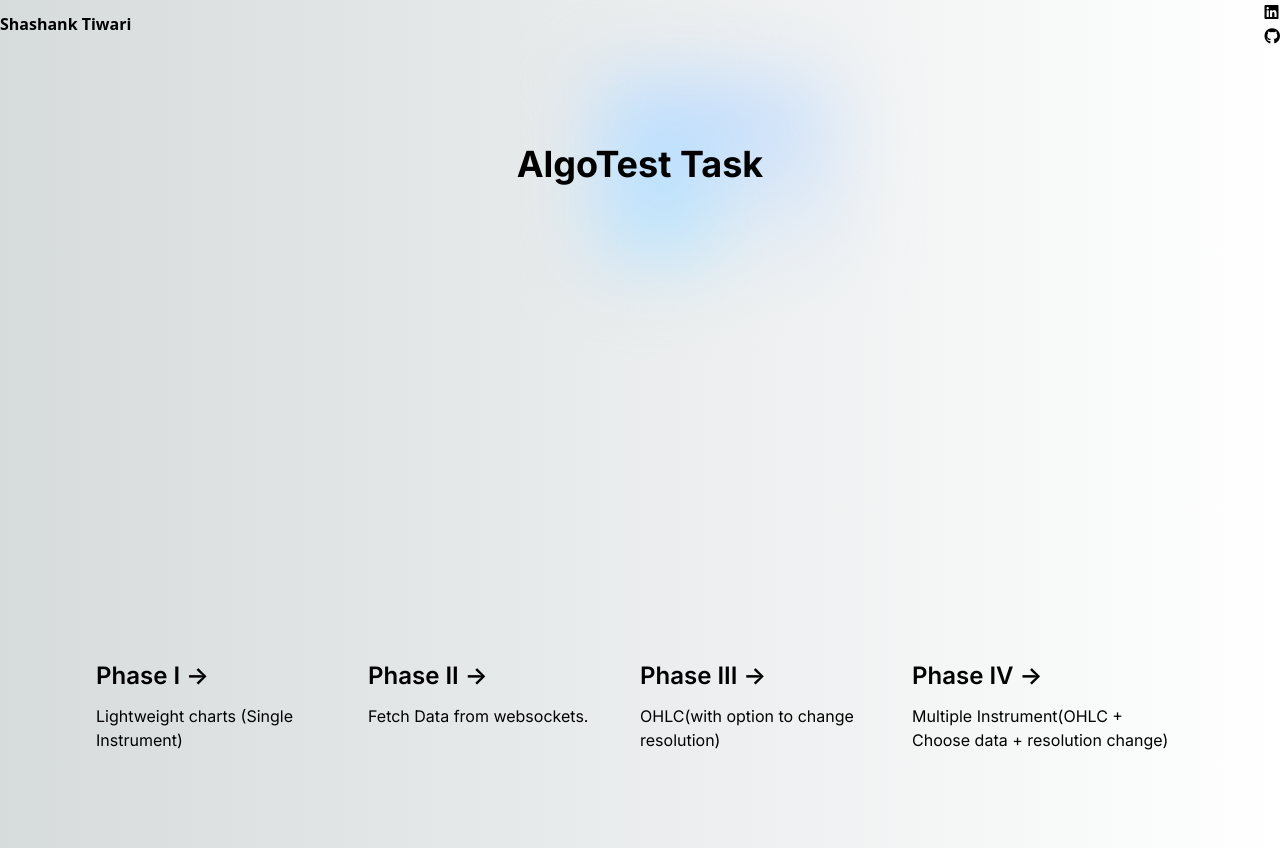
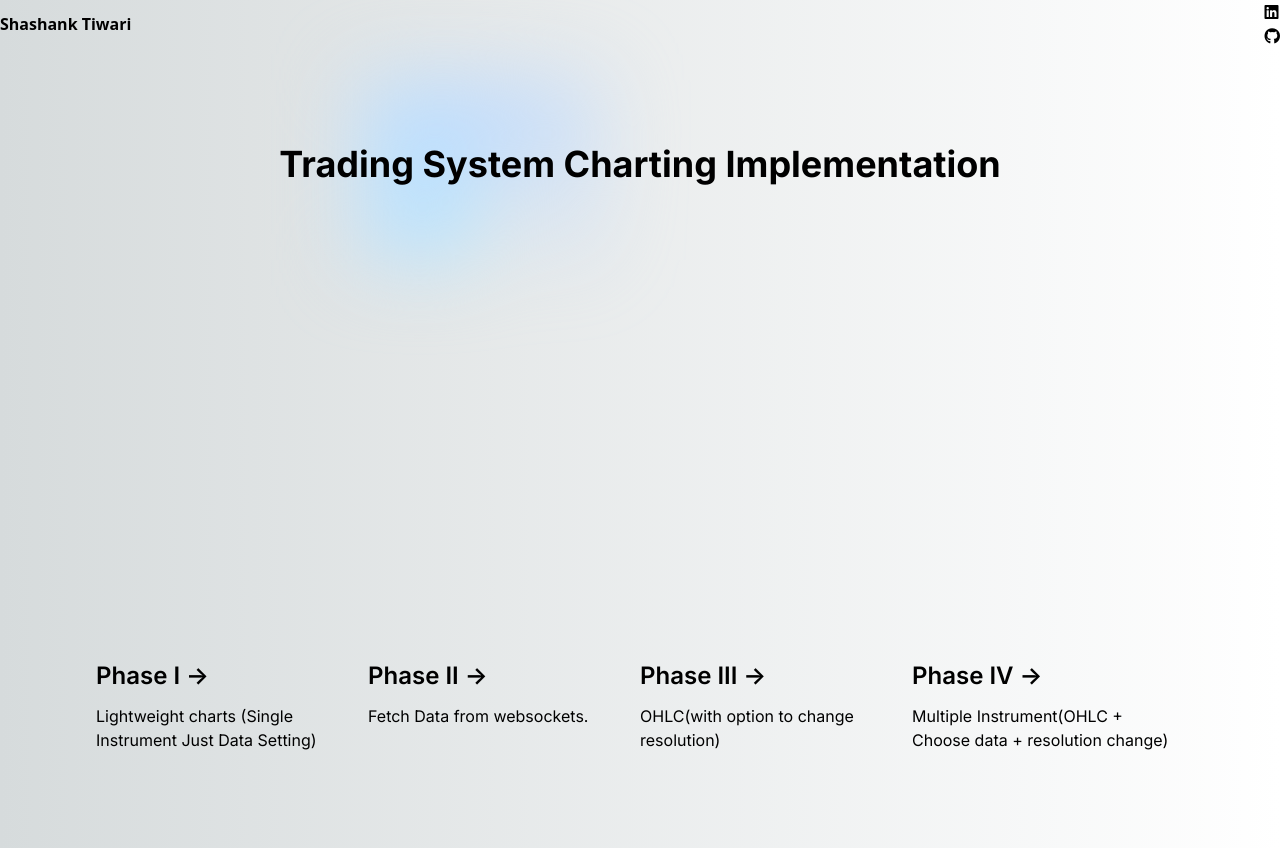
Before and after one commit to shashank40/algotest-client, a Next.js app: page / in a window 1280 px wide. Built offline with nearby package versions, Linux system fonts and the light colour scheme.

Commit message:
Changed title of the project

```diff
--- a/src/pages/index.js
+++ b/src/pages/index.js
@@ -11,11 +11,11 @@ export default function Home() {
     >
 
       <div className="relative flex place-items-center before:absolute before:h-[300px] before:w-[480px] before:-translate-x-1/2 before:rounded-full  before:from-white before:to-transparent before:blur-2xl before:content-[''] after:absolute after:-z-20 after:h-[180px] after:w-[240px] after:translate-x-1/3 after:bg-gradient-conic after:from-sky-200 after:via-blue-200 after:blur-2xl after:content-[''] before:dark:bg-gradient-to-br before:dark:from-transparent before:dark:to-blue-700/10 after:dark:from-sky-900 after:dark:via-[#0141ff]/40 before:lg:h-[360px]">
-      <h1 className={`mb-3 text-4xl font-bold`}>AlgoTest Task</h1>
+      <h1 className={`mb-3 text-4xl font-bold`}>Trading System Charting Implementation</h1>
       </div>
 
       <div className="mb-32 grid text-center lg:mb-0 lg:grid-cols-4 lg:text-left">
-        <LinkComponent heading="Phase I" description="Lightweight charts (Single Instrument)" hreftag= "/phase1"/>
+        <LinkComponent heading="Phase I" description="Lightweight charts (Single Instrument Just Data Setting)" hreftag= "/phase1"/>
         <LinkComponent heading="Phase II" description="Fetch Data from websockets." hreftag= "/phase2"/>
         <LinkComponent heading="Phase III" description="OHLC(with option to change resolution)" hreftag= "/phase3"/>
         <LinkComponent heading="Phase IV" description="Multiple Instrument(OHLC + Choose data + resolution change)" hreftag= "/phase4"/>
```
